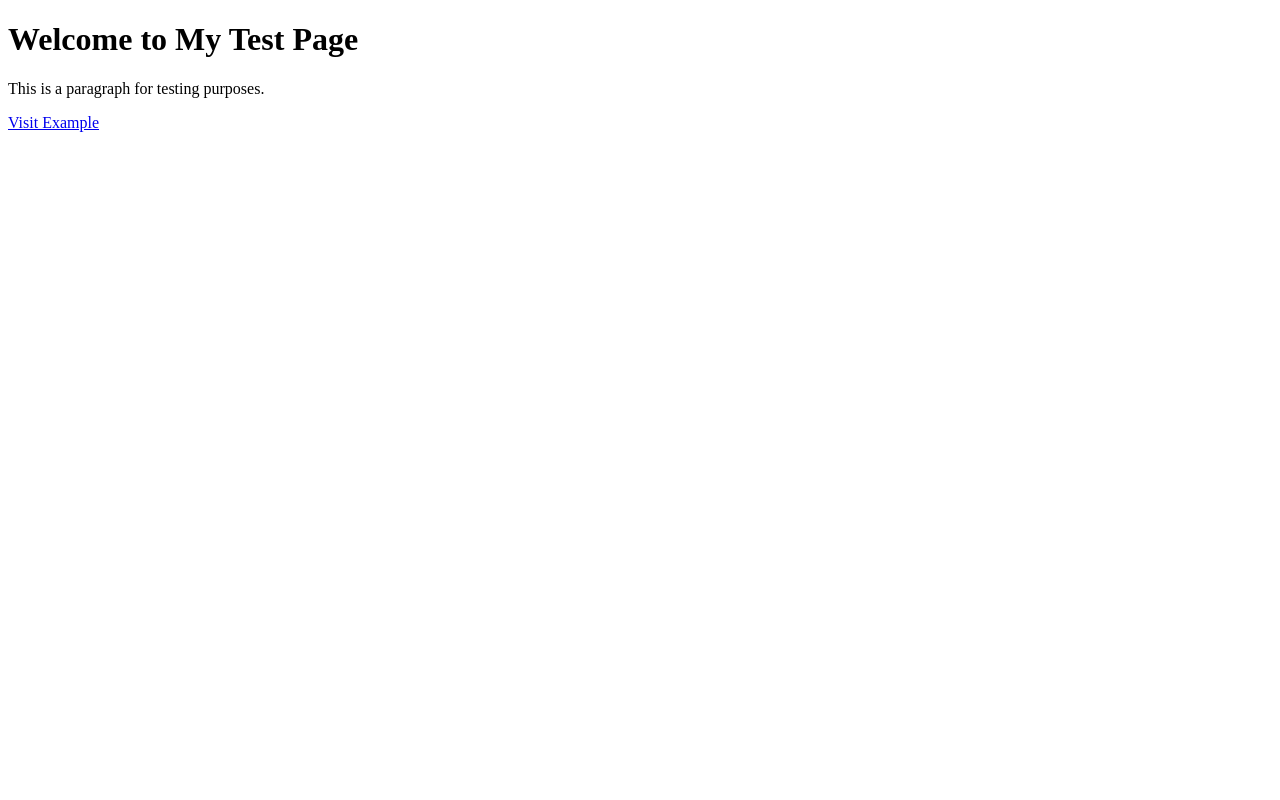
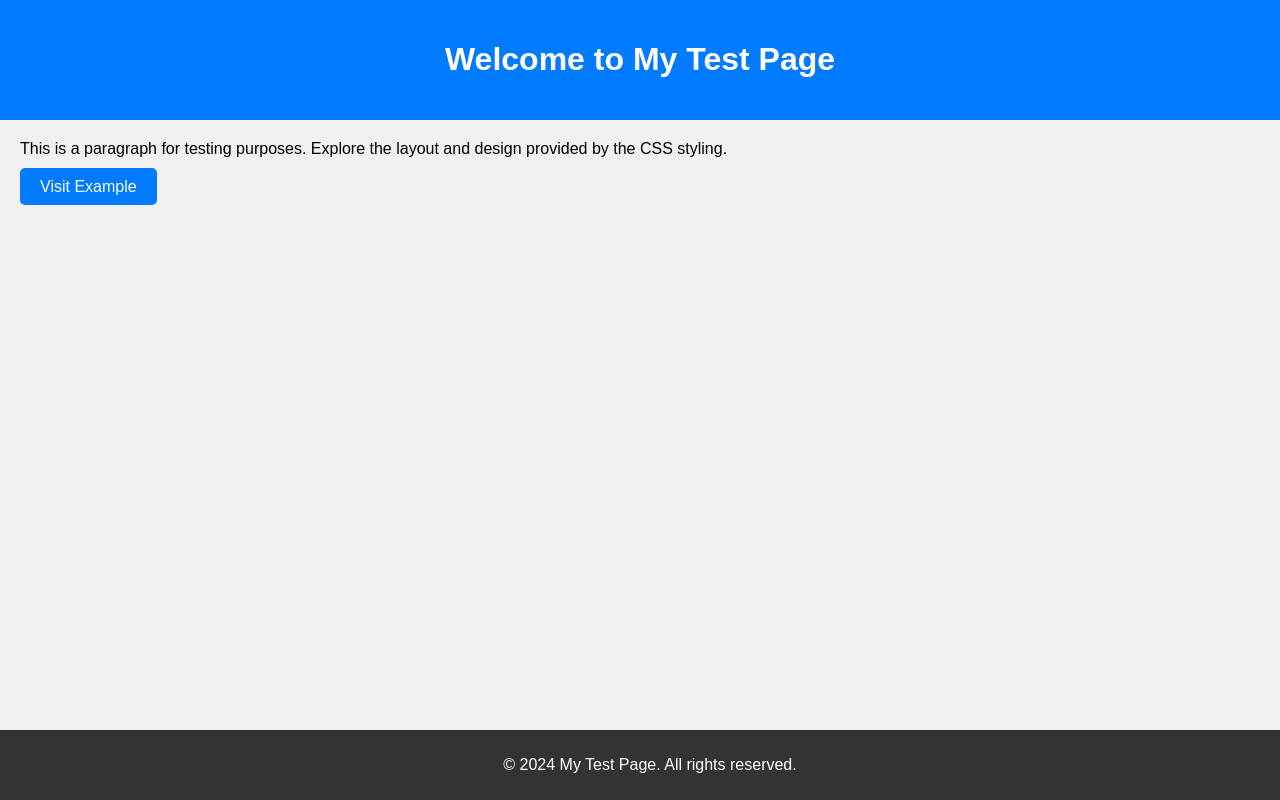
Before and after one commit to samih713/webserv, a plain HTML site: page resources/sample_pages/index.html in a window 1280 px wide. Drawn offline with Linux system fonts and the light colour scheme.

Commit message:
chore: Add more sample pages and format changes

```diff
--- a/resources/sample_pages/index.html
+++ b/resources/sample_pages/index.html
@@ -3,11 +3,23 @@
 <head>
     <meta charset="UTF-8">
     <meta name="viewport" content="width=device-width, initial-scale=1.0">
+    <link rel="stylesheet" href="indexstyle.css">
     <title>Sample Page</title>
 </head>
 <body>
-    <h1>Welcome to My Test Page</h1>
-    <p>This is a paragraph for testing purposes.</p>
-    <a href="https://example.com">Visit Example</a>
+    <header>
+        <h1>Welcome to My Test Page</h1>
+    </header>
+    <main>
+        <section class="intro">
+            <p>This is a paragraph for testing purposes. Explore the layout and design provided by the CSS styling.</p>
+        </section>
+        <section class="link-section">
+            <a href="https://example.com" class="example-link">Visit Example</a>
+        </section>
+    </main>
+    <footer>
+        <p>© 2024 My Test Page. All rights reserved.</p>
+    </footer>
 </body>
 </html>
--- /dev/null
+++ b/resources/sample_pages/indexstyle.css
@@ -0,0 +1,47 @@
+body {
+    font-family: Arial, sans-serif;
+    margin: 0;
+    padding: 0;
+    background-color: #f0f0f0;
+}
+
+header {
+    background-color: #007bff;
+    color: white;
+    padding: 20px;
+    text-align: center;
+}
+
+main {
+    margin: 20px;
+}
+
+.intro {
+    margin-bottom: 20px;
+}
+
+.link-section {
+    margin-top: 20px;
+}
+
+a.example-link {
+    background-color: #007bff;
+    color: white;
+    padding: 10px 20px;
+    text-decoration: none;
+    border-radius: 5px;
+}
+
+a.example-link:hover {
+    background-color: #0056b3;
+}
+
+footer {
+    background-color: #333;
+    color: white;
+    text-align: center;
+    padding: 10px;
+    position: fixed;
+    bottom: 0;
+    width: 100%;
+}
```
Also changed, not shown: resources/sample_pages/404.html (+1 -1 lines), 2 other files.
